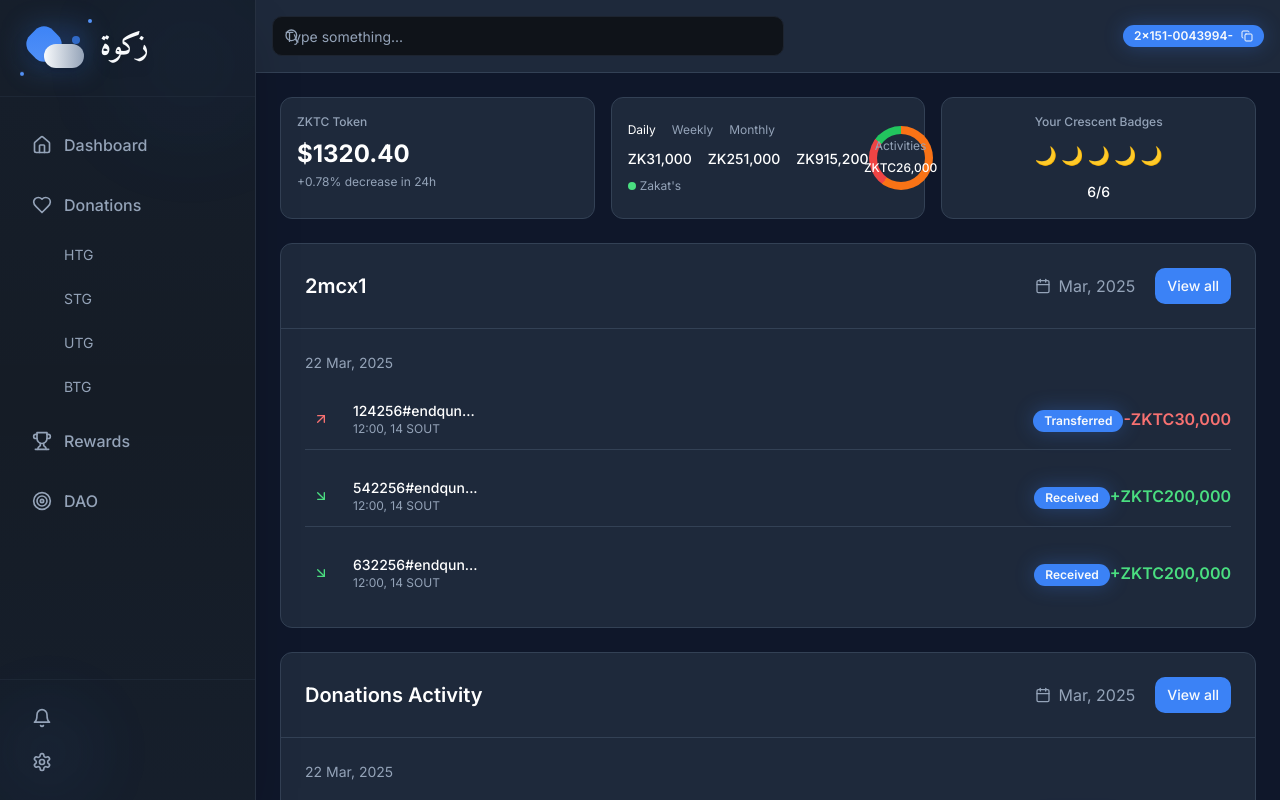
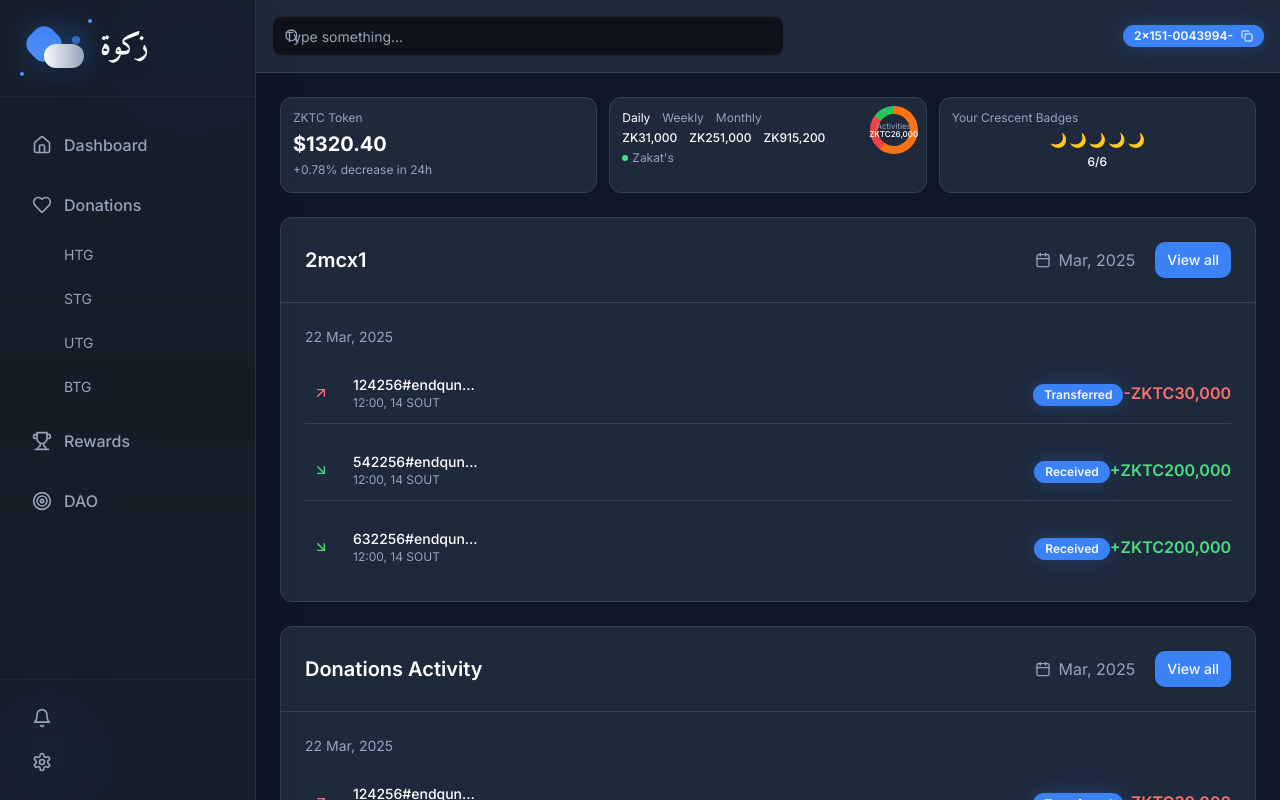
Before and after one commit to MahreenIlyas/zkt-project, a React (Vite) app: page /ngo-dashboard in a window 1280 px wide. Built offline with nearby package versions, Linux system fonts and the light colour scheme.

Commit message:
Review NGO dashboard screenshot

```diff
--- a/src/pages/NGODashboard.css
+++ b/src/pages/NGODashboard.css
@@ -49,114 +49,102 @@
   @apply flex-1 overflow-auto p-6 space-y-6;
 }
 
-/* Compact Metrics Row */
-.ngo-compact-metrics {
-  @apply grid grid-cols-1 lg:grid-cols-3 gap-4 mb-6;
+/* Ultra Compact Metrics Row */
+.ngo-ultra-compact-metrics {
+  @apply grid grid-cols-1 lg:grid-cols-3 gap-3 mb-4;
 }
 
-.ngo-compact-card {
-  @apply bg-slate-800 rounded-lg border border-slate-700 p-4;
+.ngo-mini-card {
+  @apply bg-slate-800 rounded-lg border border-slate-700 p-3 h-24;
 }
 
-/* ZKTC Token Compact Card */
-.ngo-compact-label {
-  @apply text-slate-400 text-xs font-medium mb-2;
+.ngo-wide-card {
+  @apply lg:col-span-1 relative;
 }
 
-.ngo-compact-value {
-  @apply text-2xl font-bold text-white mb-1;
+/* Mini Card Elements */
+.ngo-mini-label {
+  @apply text-slate-400 text-xs mb-1;
 }
 
-.ngo-compact-change {
+.ngo-mini-value {
+  @apply text-xl font-bold text-white mb-1;
+}
+
+.ngo-mini-change {
   @apply text-xs text-slate-400;
 }
 
-/* Stats Chart Card */
-.ngo-stats-chart-card {
+/* Tabs Row */
+.ngo-tabs-row {
+  @apply flex gap-3 mb-1;
+}
+
+.ngo-mini-tab {
+  @apply text-xs text-slate-400 hover:text-white transition-colors bg-transparent border-none cursor-pointer p-0;
+}
+
+.ngo-mini-tab.active {
+  @apply text-white;
+}
+
+/* Values Row */
+.ngo-values-row {
+  @apply flex gap-3 mb-1;
+}
+
+.ngo-mini-amount {
+  @apply text-white text-xs font-medium;
+}
+
+/* Bottom Row */
+.ngo-bottom-row {
   @apply flex items-center justify-between;
 }
 
-.ngo-tabs-section {
-  @apply flex-1;
-}
-
-.ngo-tab-buttons {
-  @apply flex gap-4 mb-2;
-}
-
-.ngo-tab {
-  @apply text-xs text-slate-400 hover:text-white transition-colors bg-transparent border-none cursor-pointer;
-}
-
-.ngo-tab.active {
-  @apply text-white;
-}
-
-.ngo-tab-values {
-  @apply flex gap-4 mb-2;
-}
-
-.ngo-tab-value span {
-  @apply text-white text-sm font-medium;
-}
-
-.ngo-stats-labels {
-  @apply flex items-center gap-2;
-}
-
-.ngo-stat-label {
+.ngo-zakat-label {
   @apply flex items-center gap-1 text-xs text-slate-400;
 }
 
-.ngo-dot {
-  @apply w-2 h-2 rounded-full;
+.ngo-mini-dot {
+  @apply w-1.5 h-1.5 rounded-full bg-green-400;
 }
 
-.ngo-dot.green {
-  @apply bg-green-400;
+/* Mini Chart */
+.ngo-mini-chart {
+  @apply absolute top-2 right-2;
 }
 
-/* Compact Chart */
-.ngo-compact-chart {
-  @apply flex-shrink-0;
-}
-
-.ngo-donut-chart-compact {
-  @apply w-16 h-16 rounded-full relative flex items-center justify-center;
+.ngo-mini-donut {
+  @apply w-12 h-12 rounded-full relative flex items-center justify-center;
   background: conic-gradient(from 0deg, #f97316 60%, #ef4444 60% 85%, #22c55e 85%);
 }
 
-.ngo-chart-inner-compact {
-  @apply w-12 h-12 bg-slate-800 rounded-full flex flex-col items-center justify-center;
-}
-
-.ngo-chart-text {
-  @apply text-center;
+.ngo-mini-center {
+  @apply w-8 h-8 bg-slate-800 rounded-full flex flex-col items-center justify-center;
 }
 
 .ngo-chart-label {
-  @apply text-xs text-slate-400 block;
+  @apply text-xs text-slate-400 leading-none;
+  font-size: 8px;
 }
 
-.ngo-chart-amount {
-  @apply text-xs text-white font-medium;
+.ngo-chart-value {
+  @apply text-white font-medium leading-none;
+  font-size: 8px;
 }
 
-/* Crescent Badges Card */
-.ngo-badges-card {
-  @apply text-center;
+/* Mini Crescents */
+.ngo-mini-crescents {
+  @apply flex justify-center gap-0.5 my-1;
 }
 
-.ngo-crescent-icons {
-  @apply flex justify-center gap-1 my-3;
+.ngo-mini-crescent {
+  @apply text-sm;
 }
 
-.ngo-crescent {
-  @apply text-lg;
-}
-
-.ngo-badge-count {
-  @apply text-white font-medium text-sm;
+.ngo-mini-count {
+  @apply text-white font-medium text-xs text-center;
 }
 
 /* Sections */
--- a/src/pages/NGODashboard.tsx
+++ b/src/pages/NGODashboard.tsx
@@ -49,47 +49,37 @@ const NGODashboard: React.FC = () => {
 
         {/* Main Content */}
         <main className="ngo-content">
-          {/* Compact Top Metrics Row */}
-          <div className="ngo-compact-metrics">
+          {/* Ultra Compact Top Metrics Row */}
+          <div className="ngo-ultra-compact-metrics">
             {/* ZKTC Token Card */}
-            <div className="ngo-compact-card">
-              <div className="ngo-compact-label">ZKTC Token</div>
-              <div className="ngo-compact-value">$1320.40</div>
-              <div className="ngo-compact-change">+0.78% decrease in 24h</div>
+            <div className="ngo-mini-card">
+              <div className="ngo-mini-label">ZKTC Token</div>
+              <div className="ngo-mini-value">$1320.40</div>
+              <div className="ngo-mini-change">+0.78% decrease in 24h</div>
             </div>
 
-            {/* Stats Card with Tabs and Chart */}
-            <div className="ngo-compact-card ngo-stats-chart-card">
-              <div className="ngo-tabs-section">
-                <div className="ngo-tab-buttons">
-                  <button className="ngo-tab active">Daily</button>
-                  <button className="ngo-tab">Weekly</button>
-                  <button className="ngo-tab">Monthly</button>
+            {/* Stats & Chart Card */}
+            <div className="ngo-mini-card ngo-wide-card">
+              <div className="ngo-tabs-row">
+                <button className="ngo-mini-tab active">Daily</button>
+                <button className="ngo-mini-tab">Weekly</button>
+                <button className="ngo-mini-tab">Monthly</button>
+              </div>
+              <div className="ngo-values-row">
+                <span className="ngo-mini-amount">ZK31,000</span>
+                <span className="ngo-mini-amount">ZK251,000</span>
+                <span className="ngo-mini-amount">ZK915,200</span>
+              </div>
+              <div className="ngo-bottom-row">
+                <div className="ngo-zakat-label">
+                  <span className="ngo-mini-dot"></span>
+                  Zakat's
                 </div>
-                <div className="ngo-tab-values">
-                  <div className="ngo-tab-value">
-                    <span>ZK31,000</span>
-                  </div>
-                  <div className="ngo-tab-value">
-                    <span>ZK251,000</span>
-                  </div>
-                  <div className="ngo-tab-value">
-                    <span>ZK915,200</span>
-                  </div>
-                </div>
-                <div className="ngo-stats-labels">
-                  <div className="ngo-stat-label">
-                    <span className="ngo-dot green"></span>
-                    Zakat's
-                  </div>
-                </div>
-              </div>
-              <div className="ngo-compact-chart">
-                <div className="ngo-donut-chart-compact">
-                  <div className="ngo-chart-inner-compact">
-                    <div className="ngo-chart-text">
-                      <span className="ngo-chart-label">Activities</span>
-                      <span className="ngo-chart-amount">ZKTC26,000</span>
+                <div className="ngo-mini-chart">
+                  <div className="ngo-mini-donut">
+                    <div className="ngo-mini-center">
+                      <div className="ngo-chart-label">Activities</div>
+                      <div className="ngo-chart-value">ZKTC26,000</div>
                     </div>
                   </div>
                 </div>
@@ -97,16 +87,16 @@ const NGODashboard: React.FC = () => {
             </div>
 
             {/* Crescent Badges Card */}
-            <div className="ngo-compact-card ngo-badges-card">
-              <div className="ngo-compact-label">Your Crescent Badges</div>
-              <div className="ngo-crescent-icons">
-                <span className="ngo-crescent">🌙</span>
-                <span className="ngo-crescent">🌙</span>
-                <span className="ngo-crescent">🌙</span>
-                <span className="ngo-crescent">🌙</span>
-                <span className="ngo-crescent">🌙</span>
+            <div className="ngo-mini-card">
+              <div className="ngo-mini-label">Your Crescent Badges</div>
+              <div className="ngo-mini-crescents">
+                <span className="ngo-mini-crescent">🌙</span>
+                <span className="ngo-mini-crescent">🌙</span>
+                <span className="ngo-mini-crescent">🌙</span>
+                <span className="ngo-mini-crescent">🌙</span>
+                <span className="ngo-mini-crescent">🌙</span>
               </div>
-              <div className="ngo-badge-count">6/6</div>
+              <div className="ngo-mini-count">6/6</div>
             </div>
           </div>
 
```
